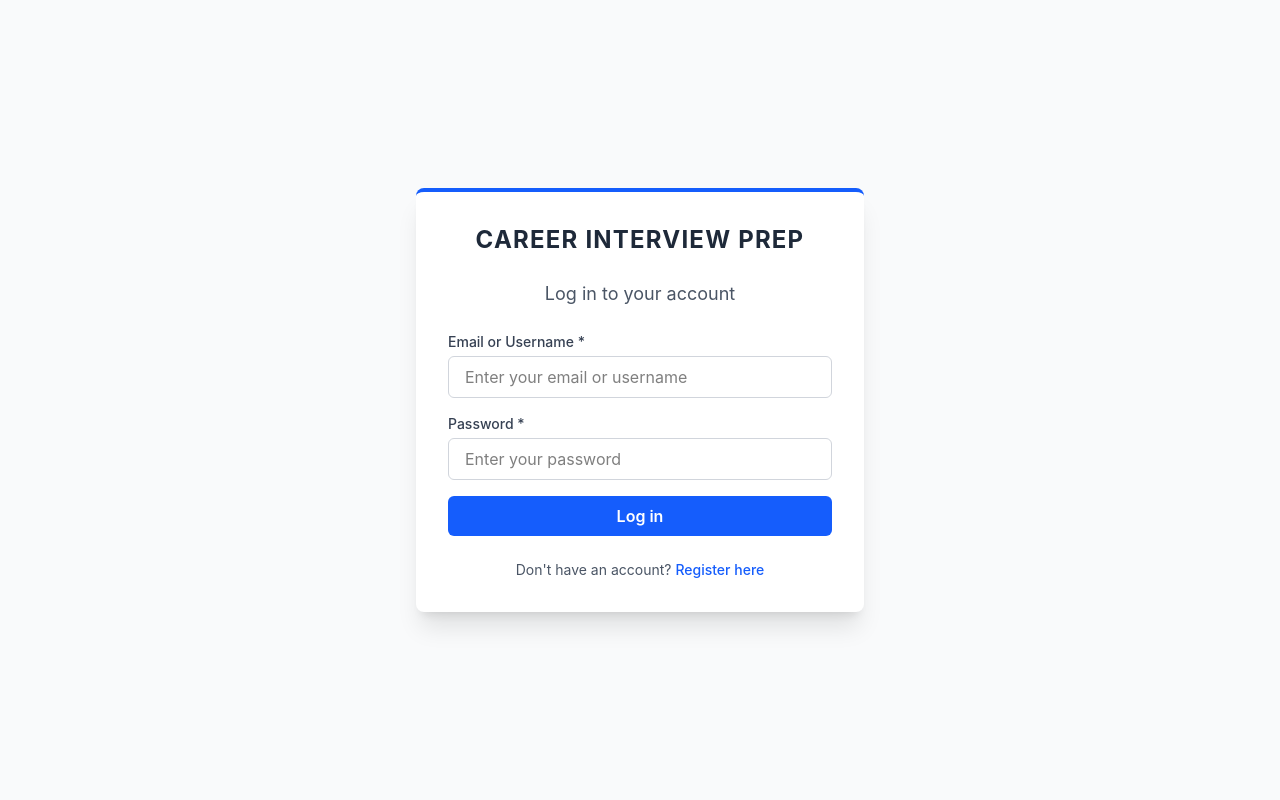
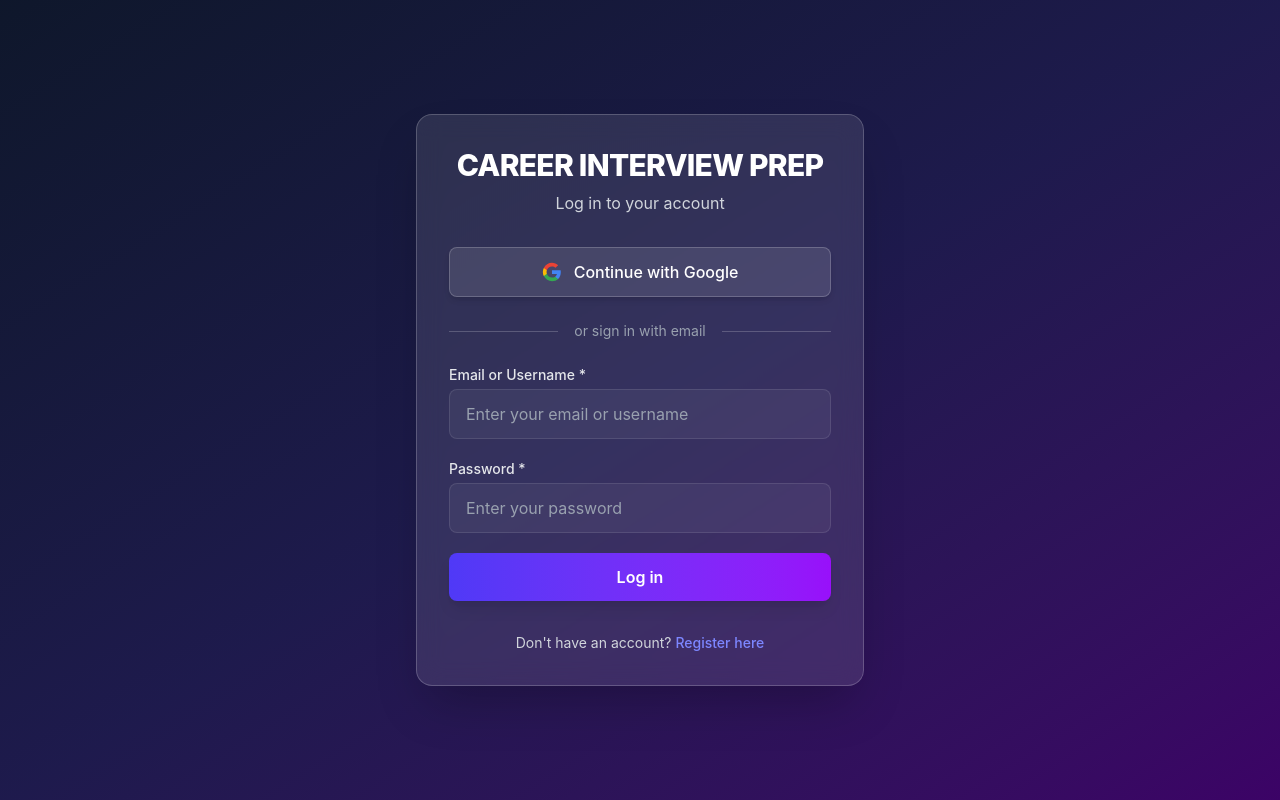
Before and after one commit to zoyanaikwade8-debug/career_interview_prep, a React (Vite) app in the folder frontend/: page /login in a window 1280 px wide. Built offline with nearby package versions, Linux system fonts and the light colour scheme; no server answers.

Commit message:
Add Firebase Google Authentication to frontend and backend

```diff
--- /dev/null
+++ b/frontend/src/firebase.js
@@ -0,0 +1,15 @@
+import { initializeApp } from "firebase/app";
+import { getAuth, GoogleAuthProvider } from "firebase/auth";
+
+const firebaseConfig = {
+  apiKey: import.meta.env.VITE_FIREBASE_API_KEY || "dummy-api-key",
+  authDomain: import.meta.env.VITE_FIREBASE_AUTH_DOMAIN || "dummy-domain",
+  projectId: import.meta.env.VITE_FIREBASE_PROJECT_ID || "dummy-project-id",
+  storageBucket: import.meta.env.VITE_FIREBASE_STORAGE_BUCKET || "dummy-bucket",
+  messagingSenderId: import.meta.env.VITE_FIREBASE_MESSAGING_SENDER_ID || "dummy-sender",
+  appId: import.meta.env.VITE_FIREBASE_APP_ID || "dummy-app-id"
+};
+
+const app = initializeApp(firebaseConfig);
+export const auth = getAuth(app);
+export const googleProvider = new GoogleAuthProvider();
--- a/frontend/src/pages/Login.jsx
+++ b/frontend/src/pages/Login.jsx
@@ -1,6 +1,8 @@
 import { useState } from 'react';
 import { Link, useNavigate } from 'react-router-dom';
 import api from '../utils/api';
+import { signInWithPopup } from 'firebase/auth';
+import { auth, googleProvider } from '../firebase';
 
 export default function Login() {
   const navigate = useNavigate();
@@ -12,10 +14,33 @@ export default function Login() {
   const [error, setError] = useState('');
   const [success, setSuccess] = useState('');
   const [isLoading, setIsLoading] = useState(false);
+  const [isGoogleLoading, setIsGoogleLoading] = useState(false);
 
   const handleChange = (e) => {
     setFormData({ ...formData, [e.target.name]: e.target.value });
     setError('');
+  };
+
+  const handleGoogleSignIn = async () => {
+    setError('');
+    setIsGoogleLoading(true);
+    try {
+      const result = await signInWithPopup(auth, googleProvider);
+      const user = result.user;
+
+      const res = await api.post('/auth/google', {
+        email: user.email,
+        displayName: user.displayName
+      });
+
+      localStorage.setItem('userInfo', JSON.stringify(res.data));
+      setSuccess('Google login successful! Redirecting...');
+      setTimeout(() => navigate('/home'), 1000);
+    } catch (err) {
+      setError(err.message || 'Google Sign-In failed');
+    } finally {
+      setIsGoogleLoading(false);
+    }
   };
 
   const handleSubmit = async (e) => {
@@ -37,7 +62,7 @@ export default function Login() {
 
       localStorage.setItem('userInfo', JSON.stringify(res.data));
 
-      setSuccess('Login validation successful! Redirecting...');
+      setSuccess('Login successful! Redirecting...');
       setTimeout(() => navigate('/home'), 1000);
     } catch (err) {
       setError(err.response?.data?.message || 'Login failed');
@@ -47,38 +72,62 @@ export default function Login() {
   };
 
   return (
-    <div className="min-h-screen flex items-center justify-center p-4 bg-gray-50">
-      <div className="bg-white p-8 rounded-lg shadow-xl w-full max-w-md border-t-4 border-blue-600">
-        <h1 className="text-2xl font-bold text-center mb-6 tracking-wider text-gray-800">
+    <div className="min-h-screen flex items-center justify-center p-4 bg-gradient-to-br from-slate-900 via-indigo-950 to-purple-950">
+      <div className="bg-white/10 backdrop-blur-md border border-white/20 shadow-2xl rounded-2xl p-8 max-w-md w-full mx-4">
+        <h1 className="text-3xl font-extrabold text-white text-center tracking-tight mb-2">
           CAREER INTERVIEW PREP
         </h1>
-        <h2 className="text-lg text-center text-gray-600 mb-6">Log in to your account</h2>
+        <h2 className="text-md text-center text-gray-300 mb-8">Log in to your account</h2>
 
-        {error && <div className="bg-red-50 border-l-4 border-red-500 text-red-700 p-3 rounded mb-4 text-sm font-medium">{error}</div>}
-        {success && <div className="bg-green-50 border-l-4 border-green-500 text-green-700 p-3 rounded mb-4 text-sm font-medium">{success}</div>}
+        {error && <div className="bg-red-500/20 border-l-4 border-red-500 text-red-200 p-3 rounded mb-6 text-sm font-medium backdrop-blur-sm">{error}</div>}
+        {success && <div className="bg-green-500/20 border-l-4 border-green-500 text-green-200 p-3 rounded mb-6 text-sm font-medium backdrop-blur-sm">{success}</div>}
 
-        <form onSubmit={handleSubmit} className="space-y-4">
+        <button
+          onClick={handleGoogleSignIn}
+          disabled={isGoogleLoading || isLoading}
+          className="flex items-center justify-center gap-3 w-full bg-white/10 hover:bg-white/20 border border-white/20 text-white font-medium py-3 rounded-lg transition duration-200 shadow-md mb-6"
+        >
+          {isGoogleLoading ? (
+            <span className="animate-spin rounded-full h-5 w-5 border-b-2 border-white"></span>
+          ) : (
+            <svg className="w-5 h-5" viewBox="0 0 24 24" fill="currentColor">
+              <path d="M22.56 12.25c0-.78-.07-1.53-.2-2.25H12v4.26h5.92c-.26 1.37-1.04 2.53-2.21 3.31v2.77h3.57c2.08-1.92 3.28-4.74 3.28-8.09z" fill="#4285F4"/>
+              <path d="M12 23c2.97 0 5.46-.98 7.28-2.66l-3.57-2.77c-.98.66-2.23 1.06-3.71 1.06-2.86 0-5.29-1.93-6.16-4.53H2.18v2.84C3.99 20.53 7.7 23 12 23z" fill="#34A853"/>
+              <path d="M5.84 14.09c-.22-.66-.35-1.36-.35-2.09s.13-1.43.35-2.09V7.07H2.18C1.43 8.55 1 10.22 1 12s.43 3.45 1.18 4.93l2.85-2.22.81-.62z" fill="#FBBC05"/>
+              <path d="M12 5.38c1.62 0 3.06.56 4.21 1.64l3.15-3.15C17.45 2.09 14.97 1 12 1 7.7 1 3.99 3.47 2.18 7.07l3.66 2.84c.87-2.6 3.3-4.53 6.16-4.53z" fill="#EA4335"/>
+            </svg>
+          )}
+          {isGoogleLoading ? 'Signing in...' : 'Continue with Google'}
+        </button>
+
+        <div className="flex items-center my-6">
+          <div className="flex-grow border-t border-white/20"></div>
+          <span className="px-4 text-gray-400 text-sm">or sign in with email</span>
+          <div className="flex-grow border-t border-white/20"></div>
+        </div>
+
+        <form onSubmit={handleSubmit} className="space-y-5">
           <div>
-            <label className="block text-sm font-medium text-gray-700 mb-1">Email or Username *</label>
+            <label className="text-sm font-medium text-gray-200 block mb-1">Email or Username *</label>
             <input
               type="text"
               name="identifier"
               value={formData.identifier}
               onChange={handleChange}
-              className="w-full px-4 py-2 border border-gray-300 rounded-md focus:outline-none focus:ring-2 focus:ring-blue-500 focus:border-blue-500"
+              className="w-full bg-white/5 border border-white/10 text-white placeholder-gray-400 focus:ring-2 focus:ring-indigo-500 focus:outline-none px-4 py-3 rounded-lg transition"
               placeholder="Enter your email or username"
               required
             />
           </div>
 
           <div>
-            <label className="block text-sm font-medium text-gray-700 mb-1">Password *</label>
+            <label className="text-sm font-medium text-gray-200 block mb-1">Password *</label>
             <input
               type="password"
               name="password"
               value={formData.password}
               onChange={handleChange}
-              className="w-full px-4 py-2 border border-gray-300 rounded-md focus:outline-none focus:ring-2 focus:ring-blue-500 focus:border-blue-500"
+              className="w-full bg-white/5 border border-white/10 text-white placeholder-gray-400 focus:ring-2 focus:ring-indigo-500 focus:outline-none px-4 py-3 rounded-lg transition"
               placeholder="Enter your password"
               required
             />
@@ -86,8 +135,8 @@ export default function Login() {
 
           <button
             type="submit"
-            disabled={isLoading}
-            className={`w-full text-white py-2 rounded-md transition duration-300 font-semibold mt-4 flex justify-center items-center ${isLoading ? 'bg-blue-400 cursor-not-allowed' : 'bg-blue-600 hover:bg-blue-700'}`}
+            disabled={isLoading || isGoogleLoading}
+            className={`w-full text-white font-semibold py-3 rounded-lg shadow-lg transition duration-200 transform active:scale-95 flex justify-center items-center mt-2 ${isLoading || isGoogleLoading ? 'bg-indigo-500/50 cursor-not-allowed' : 'bg-gradient-to-r from-indigo-600 to-purple-600 hover:from-indigo-500 hover:to-purple-500'}`}
           >
             {isLoading ? (
               <span className="animate-spin rounded-full h-5 w-5 border-b-2 border-white mr-2"></span>
@@ -96,8 +145,8 @@ export default function Login() {
           </button>
         </form>
 
-        <p className="text-center text-sm text-gray-600 mt-6">
-          Don't have an account? <Link to="/register" className="text-blue-600 font-medium hover:underline">Register here</Link>
+        <p className="text-center text-sm text-gray-300 mt-8">
+          Don't have an account? <Link to="/register" className="text-indigo-400 font-medium hover:underline transition">Register here</Link>
         </p>
       </div>
     </div>
--- a/frontend/src/pages/Register.jsx
+++ b/frontend/src/pages/Register.jsx
@@ -1,6 +1,8 @@
 import { useState } from 'react';
 import { Link, useNavigate } from 'react-router-dom';
 import api from '../utils/api';
+import { signInWithPopup } from 'firebase/auth';
+import { auth, googleProvider } from '../firebase';
 
 export default function Register() {
   const navigate = useNavigate();
@@ -16,10 +18,33 @@ export default function Register() {
   const [error, setError] = useState('');
   const [success, setSuccess] = useState('');
   const [isLoading, setIsLoading] = useState(false);
+  const [isGoogleLoading, setIsGoogleLoading] = useState(false);
 
   const handleChange = (e) => {
     setFormData({ ...formData, [e.target.name]: e.target.value });
     setError('');
+  };
+
+  const handleGoogleSignIn = async () => {
+    setError('');
+    setIsGoogleLoading(true);
+    try {
+      const result = await signInWithPopup(auth, googleProvider);
+      const user = result.user;
+
+      const res = await api.post('/auth/google', {
+        email: user.email,
+        displayName: user.displayName
+      });
+
+      localStorage.setItem('userInfo', JSON.stringify(res.data));
+      setSuccess('Google sign-in successful! Redirecting...');
+      setTimeout(() => navigate('/home'), 1000);
+    } catch (err) {
+      setError(err.message || 'Google Sign-In failed');
+    } finally {
+      setIsGoogleLoading(false);
+    }
   };
 
   const handleSubmit = async (e) => {
@@ -68,6 +93,30 @@ export default function Register() {
         {error && <div className="bg-red-500/20 border-l-4 border-red-500 text-red-200 p-3 rounded mb-6 text-sm font-medium backdrop-blur-sm">{error}</div>}
         {success && <div className="bg-green-500/20 border-l-4 border-green-500 text-green-200 p-3 rounded mb-6 text-sm font-medium backdrop-blur-sm">{success}</div>}
 
+        <button
+          onClick={handleGoogleSignIn}
+          disabled={isGoogleLoading || isLoading}
+          className="flex items-center justify-center gap-3 w-full bg-white/10 hover:bg-white/20 border border-white/20 text-white font-medium py-3 rounded-lg transition duration-200 shadow-md mb-6"
+        >
+          {isGoogleLoading ? (
+            <span className="animate-spin rounded-full h-5 w-5 border-b-2 border-white"></span>
+          ) : (
+            <svg className="w-5 h-5" viewBox="0 0 24 24" fill="currentColor">
+              <path d="M22.56 12.25c0-.78-.07-1.53-.2-2.25H12v4.26h5.92c-.26 1.37-1.04 2.53-2.21 3.31v2.77h3.57c2.08-1.92 3.28-4.74 3.28-8.09z" fill="#4285F4"/>
+              <path d="M12 23c2.97 0 5.46-.98 7.28-2.66l-3.57-2.77c-.98.66-2.23 1.06-3.71 1.06-2.86 0-5.29-1.93-6.16-4.53H2.18v2.84C3.99 20.53 7.7 23 12 23z" fill="#34A853"/>
+              <path d="M5.84 14.09c-.22-.66-.35-1.36-.35-2.09s.13-1.43.35-2.09V7.07H2.18C1.43 8.55 1 10.22 1 12s.43 3.45 1.18 4.93l2.85-2.22.81-.62z" fill="#FBBC05"/>
+              <path d="M12 5.38c1.62 0 3.06.56 4.21 1.64l3.15-3.15C17.45 2.09 14.97 1 12 1 7.7 1 3.99 3.47 2.18 7.07l3.66 2.84c.87-2.6 3.3-4.53 6.16-4.53z" fill="#EA4335"/>
+            </svg>
+          )}
+          {isGoogleLoading ? 'Signing in...' : 'Continue with Google'}
+        </button>
+
+        <div className="flex items-center my-6">
+          <div className="flex-grow border-t border-white/20"></div>
+          <span className="px-4 text-gray-400 text-sm">or register with email</span>
+          <div className="flex-grow border-t border-white/20"></div>
+        </div>
+
         <form onSubmit={handleSubmit} className="space-y-5">
           <div className="flex flex-col md:flex-row gap-5">
             <div className="w-full">
@@ -102,8 +151,8 @@ export default function Register() {
 
           <button
             type="submit"
-            disabled={isLoading}
-            className={`w-full text-white font-semibold py-3 rounded-lg shadow-lg transition duration-200 transform active:scale-95 flex justify-center items-center mt-2 ${isLoading ? 'bg-indigo-500/50 cursor-not-allowed' : 'bg-gradient-to-r from-indigo-600 to-purple-600 hover:from-indigo-500 hover:to-purple-500'}`}
+            disabled={isLoading || isGoogleLoading}
+            className={`w-full text-white font-semibold py-3 rounded-lg shadow-lg transition duration-200 transform active:scale-95 flex justify-center items-center mt-2 ${isLoading || isGoogleLoading ? 'bg-indigo-500/50 cursor-not-allowed' : 'bg-gradient-to-r from-indigo-600 to-purple-600 hover:from-indigo-500 hover:to-purple-500'}`}
           >
             {isLoading ? (
               <span className="animate-spin rounded-full h-5 w-5 border-b-2 border-white mr-2"></span>
```
Also changed, not shown: 2 other files (tests, documents, lock files or other folders).
